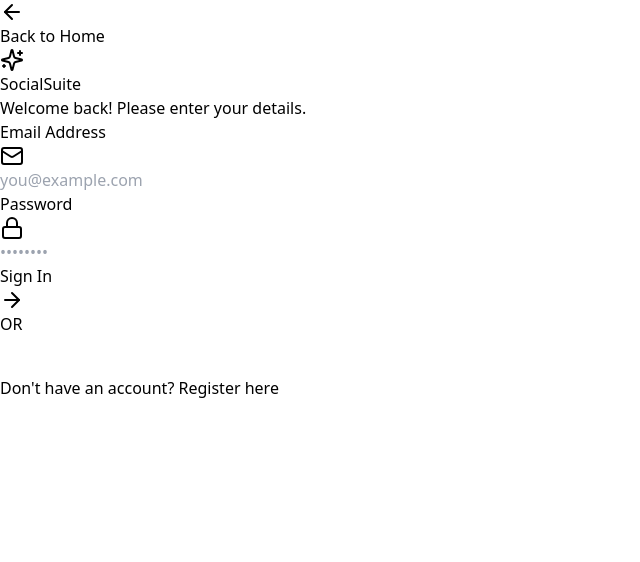
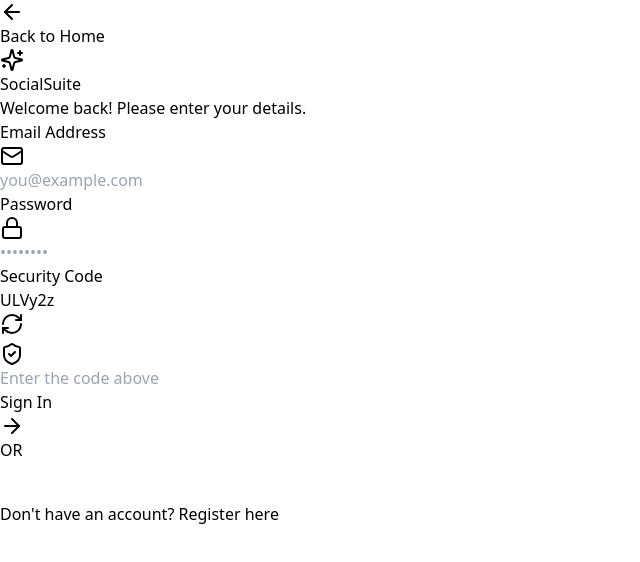
Before and after one commit to Aiinhome-Aivista/socialsuite_FE, a React (Vite) app: page /login in a window 1280 px wide. Shown: the top 562 px of the page, without its empty margins (0-640 px from the left). Built offline with nearby package versions, Linux system fonts and the light colour scheme; no server answers.

Commit message:
layout fix and capture

```diff
--- a/src/components/Layout.tsx
+++ b/src/components/Layout.tsx
@@ -34,7 +34,7 @@
         </div>
 
         <nav className="flex-1 space-y-1 overflow-y-auto custom-scrollbar pr-1">
-          <div className="px-3 text-xs font-semibold uppercase tracking-wider text-neutral-400 mb-2 mt-4">Menu</div>
+          {/* <div className="px-3 text-xs font-semibold uppercase tracking-wider text-neutral-400 mb-2 mt-4">Menu</div> */}
           {nav.map(({ to, label, icon: Icon }) => (
             <NavLink
               key={to}
--- a/src/pages/Login.tsx
+++ b/src/pages/Login.tsx
@@ -1,6 +1,6 @@
-import { useState } from "react";
+import { useState, useEffect } from "react";
 import { useNavigate, Link } from "react-router-dom";
-import { Sparkles, Mail, Lock, Building, ArrowRight, AlertCircle, ArrowLeft } from "lucide-react";
+import { Sparkles, Mail, Lock, Building, ArrowRight, AlertCircle, ArrowLeft, RefreshCw, ShieldCheck } from "lucide-react";
 import toast from "react-hot-toast";
 import { api, setToken } from "../lib/api";
 import { GoogleOAuthProvider, GoogleLogin } from "@react-oauth/google";
@@ -25,6 +25,12 @@
   return "";
 }
 
+function validateCaptcha(input: string, code: string): string {
+  if (!input) return "Security code is required.";
+  if (input !== code) return "Incorrect security code.";
+  return "";
+}
+
 export default function Login() {
   const navigate = useNavigate();
   const [mode, setMode] = useState<"login" | "register">("login");
@@ -36,9 +42,32 @@
   // Field-level errors
   const [emailError, setEmailError] = useState("");
   const [passwordError, setPasswordError] = useState("");
+  const [captchaError, setCaptchaError] = useState("");
+
   // Track whether user has interacted with a field (blur = touched)
   const [emailTouched, setEmailTouched] = useState(false);
   const [passwordTouched, setPasswordTouched] = useState(false);
+  const [captchaTouched, setCaptchaTouched] = useState(false);
+
+  // Captcha state
+  const [captchaCode, setCaptchaCode] = useState("");
+  const [captchaInput, setCaptchaInput] = useState("");
+
+  function generateCaptcha() {
+    const characters = 'ABCDEFGHIJKLMNOPQRSTUVWXYZabcdefghijklmnopqrstuvwxyz0123456789';
+    let result = '';
+    for (let i = 0; i < 6; i++) {
+      result += characters.charAt(Math.floor(Math.random() * characters.length));
+    }
+    setCaptchaCode(result);
+    setCaptchaInput("");
+    setCaptchaError("");
+    setCaptchaTouched(false);
+  }
+
+  useEffect(() => {
+    generateCaptcha();
+  }, []);
 
   function handleEmailChange(value: string) {
     setEmail(value);
@@ -50,18 +79,28 @@
     if (passwordTouched) setPasswordError(validatePassword(value, mode === "register"));
   }
 
+  function handleCaptchaChange(value: string) {
+    setCaptchaInput(value);
+    if (captchaTouched) setCaptchaError(validateCaptcha(value, captchaCode));
+  }
+
   async function submit(e?: React.FormEvent) {
     if (e) e.preventDefault();
 
     // Run validations
     const eErr = validateEmail(email);
     const pErr = validatePassword(password, mode === "register");
+    const cErr = validateCaptcha(captchaInput, captchaCode);
+
     setEmailError(eErr);
     setPasswordError(pErr);
+    setCaptchaError(cErr);
+
     setEmailTouched(true);
     setPasswordTouched(true);
+    setCaptchaTouched(true);
 
-    if (eErr || pErr) return;
+    if (eErr || pErr || cErr) return;
 
     setError("");
     setLoading(true);
@@ -77,9 +116,11 @@
         toast.success("Workspace created successfully! Please sign in.");
         setMode("login");
         setPassword("");
+        generateCaptcha();
       }
     } catch (err: any) {
       setError(err.message || "An error occurred");
+      generateCaptcha();
     } finally {
       setLoading(false);
     }
@@ -100,7 +141,7 @@
     }
   }
 
-  // Shared input classes — adds red border when there's a validation error
+  // Shared input classes
   const inputBase =
     "w-full rounded-xl bg-white/50 pl-10 pr-4 py-3 text-sm font-medium text-gray-900 shadow-sm outline-none transition-all placeholder:text-gray-400";
   const inputNormal = `${inputBase} border border-gray-200 focus:border-indigo-500 focus:ring-4 focus:ring-indigo-500/10`;
@@ -181,6 +222,49 @@
                 )}
               </div>
 
+              {/* Captcha Field */}
+              <div>
+                <label className="block text-xs font-bold uppercase tracking-wider text-gray-500 mb-2">Security Code</label>
+
+                <div className="flex gap-3 mb-3">
+                  <div className="flex-1 bg-gradient-to-r from-gray-100 to-gray-200 rounded-xl flex items-center justify-center relative overflow-hidden select-none border border-gray-300 shadow-inner h-11">
+                    {/* Captcha Noise Background */}
+                    <div className="absolute inset-0 opacity-20" style={{ backgroundImage: 'radial-gradient(#000 1px, transparent 1px)', backgroundSize: '10px 10px' }}></div>
+                    {/* Captcha Text */}
+                    <span className="text-2xl font-bold tracking-[0.3em] text-gray-700 italic relative z-10" style={{ textDecoration: 'line-through decoration-gray-400 decoration-2' }}>
+                      {captchaCode}
+                    </span>
+                  </div>
+                  <button
+                    type="button"
+                    onClick={generateCaptcha}
+                    className="h-11 px-4 bg-white border border-gray-200 rounded-xl hover:bg-gray-50 transition-colors shadow-sm flex items-center justify-center"
+                    title="Refresh Captcha"
+                  >
+                    <RefreshCw className="w-5 h-5 text-gray-500" />
+                  </button>
+                </div>
+
+                <div className="relative">
+                  <ShieldCheck className={`absolute left-3.5 top-1/2 -translate-y-1/2 h-4 w-4 ${captchaError ? "text-red-400" : "text-gray-400"}`} />
+                  <input
+                    type="text"
+                    value={captchaInput}
+                    onChange={(e) => handleCaptchaChange(e.target.value)}
+                    onBlur={() => { setCaptchaTouched(true); setCaptchaError(validateCaptcha(captchaInput, captchaCode)); }}
+                    placeholder="Enter the code above"
+                    className={captchaError ? inputError : inputNormal}
+                    autoComplete="off"
+                  />
+                </div>
+                {captchaError && (
+                  <p className="mt-1.5 flex items-center gap-1 text-xs font-medium text-red-500">
+                    <AlertCircle className="h-3 w-3 shrink-0" />
+                    {captchaError}
+                  </p>
+                )}
+              </div>
+
               {error && (
                 <div className="flex items-center gap-2 rounded-xl bg-red-50 p-3 text-sm font-medium text-red-600 border border-red-100">
                   <AlertCircle className="h-4 w-4 shrink-0" />
@@ -230,8 +314,11 @@
                   setError("");
                   setEmailError("");
                   setPasswordError("");
+                  setCaptchaError("");
                   setEmailTouched(false);
                   setPasswordTouched(false);
+                  setCaptchaTouched(false);
+                  generateCaptcha();
                 }}
                 className="font-bold text-indigo-600 hover:text-indigo-500 transition-colors"
               >
```
